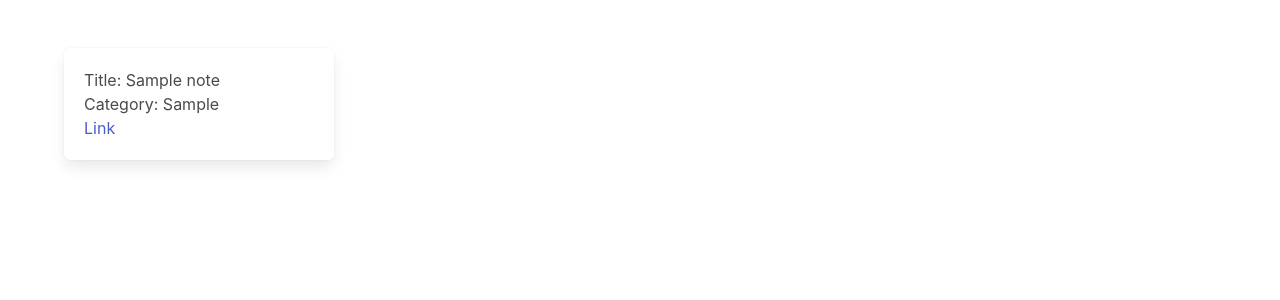
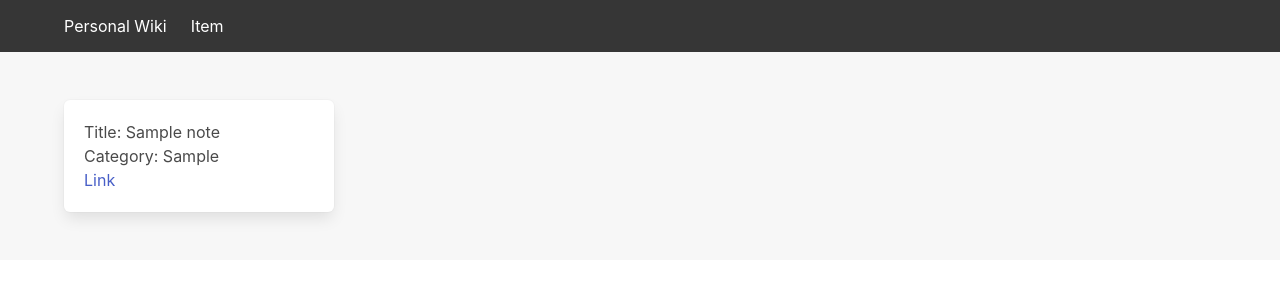
Before and after one commit to conormag94/personal-wiki, a Flask app: page / in a window 1280 px wide. Shown: the top 300 px of the page. Run offline with Flask 2, Linux system fonts and the light colour scheme; tables that the repository leaves empty hold one stand-in row (values such as "Sample post"); some libraries are stand-ins or nearby versions.

Commit message:
Add navbar and css file

```diff
--- /dev/null
+++ b/project/static/style.css
@@ -0,0 +1,3 @@
+.main-content {
+    background-color: #F7f7f7;
+}
--- a/project/templates/base.html
+++ b/project/templates/base.html
@@ -5,13 +5,35 @@
     <meta name="viewport" content="width=device-width, initial-scale=1">
     <title>Personal Wiki</title>
     <link rel="stylesheet" href="https://cdnjs.cloudflare.com/ajax/libs/bulma/0.6.2/css/bulma.min.css">
+    <link rel="stylesheet" type="text/css" href="{{ url_for('static', filename='style.css') }}">
     <script defer src="https://use.fontawesome.com/releases/v5.0.0/js/all.js"></script>
   </head>
-  <body>
-  <section class="section">
-    <div class="container">
-        {% block content %}{% endblock %}
-    </div>
-  </section>
+  <body class="main-content">
+    <nav class="navbar is-dark" role="navigation" aria-label="main navigation">
+      <div class="container">
+        <div class="navbar-brand">
+          <!-- navbar items, navbar burger... -->
+          <a class="navbar-item" href="{{ url_for('wiki.index') }}">
+            Personal Wiki
+          </a>
+        </div>
+        <div class="navbar-menu is-active">
+          <!-- navbar start, navbar end -->
+          <div class="navbar-start">
+            <!-- navbar items -->
+            <a class="navbar-item">
+                Item
+            </a>
+          </div>
+
+        </div>
+      </div>
+    </nav>
+
+    <section class="section">
+      <div class="container">
+          {% block content %}{% endblock %}
+      </div>
+    </section>
   </body>
 </html>
```
